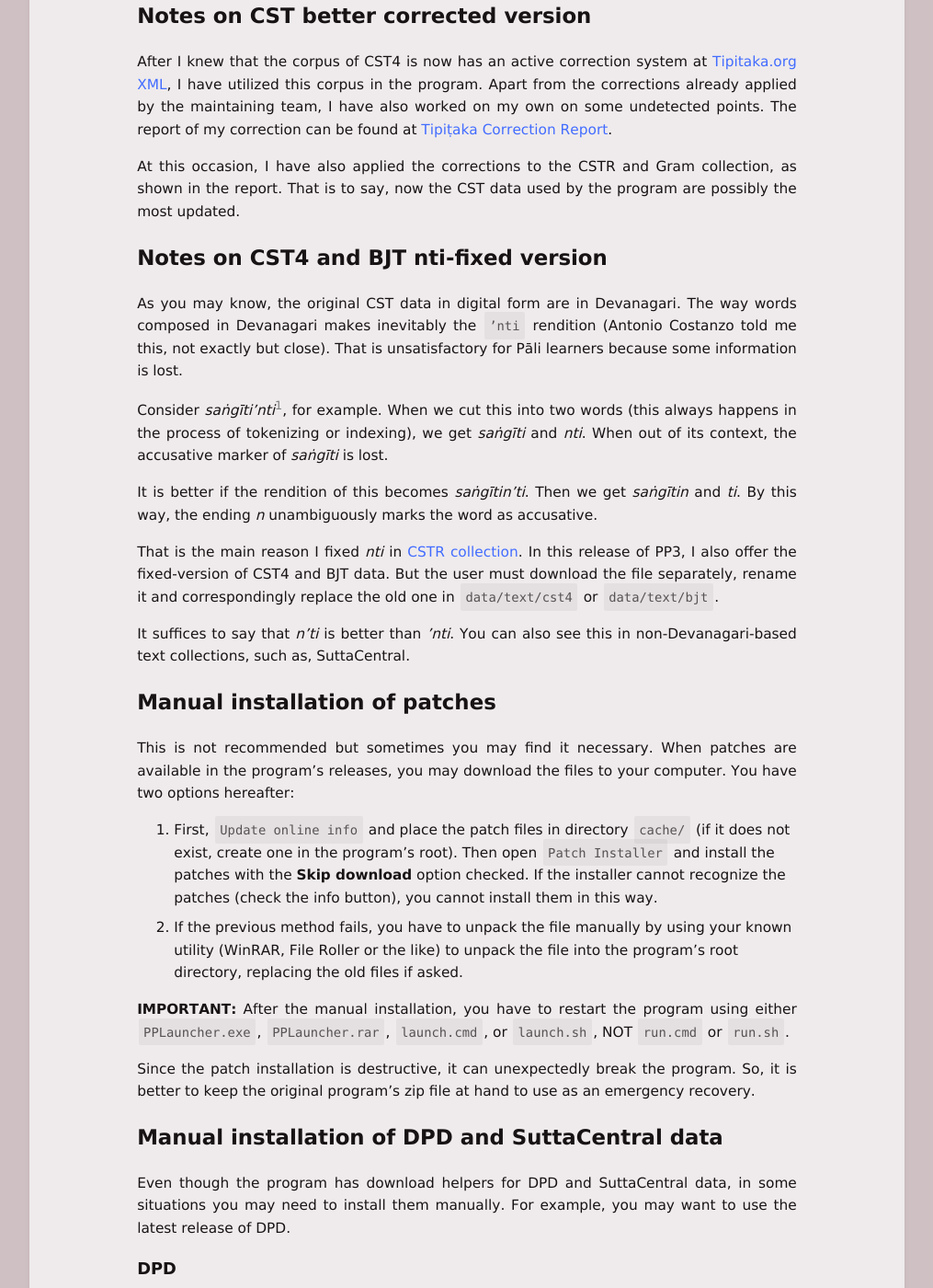
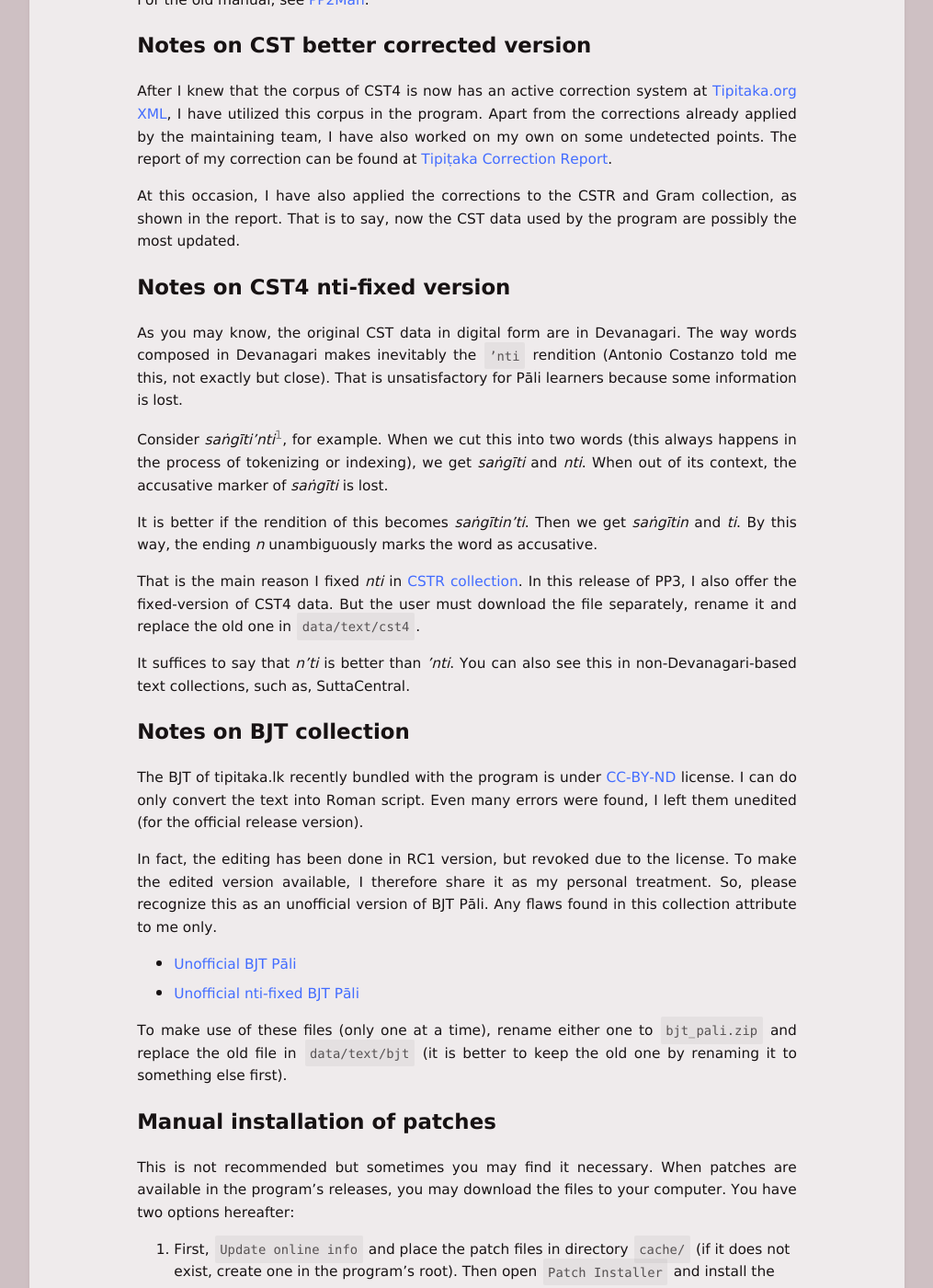
Before and after one commit to bhaddacak/bhaddacak.github.io, a Jekyll site: the page built from _pages/platform3.md, in a window 1280 px wide and 1400 px high, scrolled down 2269 px. Shown: the whole window at 92% size, without its empty margins (132-1147 px from the left). Built offline with Jekyll 4.4.1, drawn with Linux system fonts in a browser that asks for light colours; some of the changed text lies outside the part shown.

Commit message:
Update to PP3 RC2 and fix BJT issue

```diff
--- a/_pages/platform3.md
+++ b/_pages/platform3.md
@@ -18,7 +18,7 @@
 
 ### Executable
 
-- [PaliPlatform3.0-RC1](https://github.com/bhaddacak/paliplatform/releases){:target="\_blank"} <svg class="icon"><use xlink:href="/assets/fontawesome/custom.svg#github-alt"></use></svg> (~150-230 MB)<span class="label label-green">updated</span>
+- [PaliPlatform3.0-RC2](https://github.com/bhaddacak/paliplatform/releases){:target="\_blank"} <svg class="icon"><use xlink:href="/assets/fontawesome/custom.svg#github-alt"></use></svg> (~150-230 MB)<span class="label label-green">updated</span>
 
 ### Source code
 
@@ -40,7 +40,7 @@
 
 At this occasion, I have also applied the corrections to the CSTR and Gram collection, as shown in the report. That is to say, now the CST data used by the program are possibly the most updated.
 
-## Notes on CST4 and BJT nti-fixed version
+## Notes on CST4 nti-fixed version
 
 As you may know, the original CST data in digital form are in Devanagari. The way words composed in Devanagari makes inevitably the `’nti` rendition (Antonio Costanzo told me this, not exactly but close). That is unsatisfactory for Pāli learners because some information is lost.
 
@@ -50,9 +50,20 @@
 
 It is better if the rendition of this becomes *saṅgītin’ti*. Then we get *saṅgītin* and *ti*. By this way, the ending *n* unambiguously marks the word as accusative.
 
-That is the main reason I fixed *nti* in [CSTR collection](cstpage). In this release of PP3, I also offer the fixed-version of CST4 and BJT data. But the user must download the file separately, rename it and correspondingly replace the old one in `data/text/cst4` or `data/text/bjt`.
+That is the main reason I fixed *nti* in [CSTR collection](cstpage){:target="\_blank"}. In this release of PP3, I also offer the fixed-version of CST4 data. But the user must download the file separately, rename it and replace the old one in `data/text/cst4`.
 
 It suffices to say that *n’ti* is better than *’nti*. You can also see this in non-Devanagari-based text collections, such as, SuttaCentral.
+
+## Notes on BJT collection
+
+The BJT of tipitaka.lk recently bundled with the program is under [CC-BY-ND](https://creativecommons.org/licenses/by-nd/4.0/){:target="\_blank"} license. I can do only convert the text into Roman script. Even many errors were found, I left them unedited (for the official release version).
+
+In fact, the editing has been done in RC1 version, but revoked due to the license. To make the edited version available, I therefore share it as my personal treatment. So, please recognize this as an unofficial version of BJT Pāli. Any flaws found in this collection attribute to me only.
+
+- [Unofficial BJT Pāli](https://drive.google.com/file/d/1UBmeWlc-DWafhpJ0B5ELNlwKdvlfueeP/view?usp=sharing){:target="\_blank"}
+- [Unofficial nti-fixed BJT Pāli](https://drive.google.com/file/d/1SOqtaL5tm5vYwFrBaXYpQGdDgtzkzBRq/view?usp=sharing){:target="\_blank"}
+
+To make use of these files (only one at a time), rename either one to `bjt_pali.zip` and replace the old file in `data/text/bjt` (it is better to keep the old one by renaming it to something else first).
 
 ## Manual installation of patches
 
```
Also changed, not shown: other parts of _pages/platform3.md (+1 -1 lines), _pages/correport.md (+3 -3 lines), _pages/index.md (+1 -1 lines).
